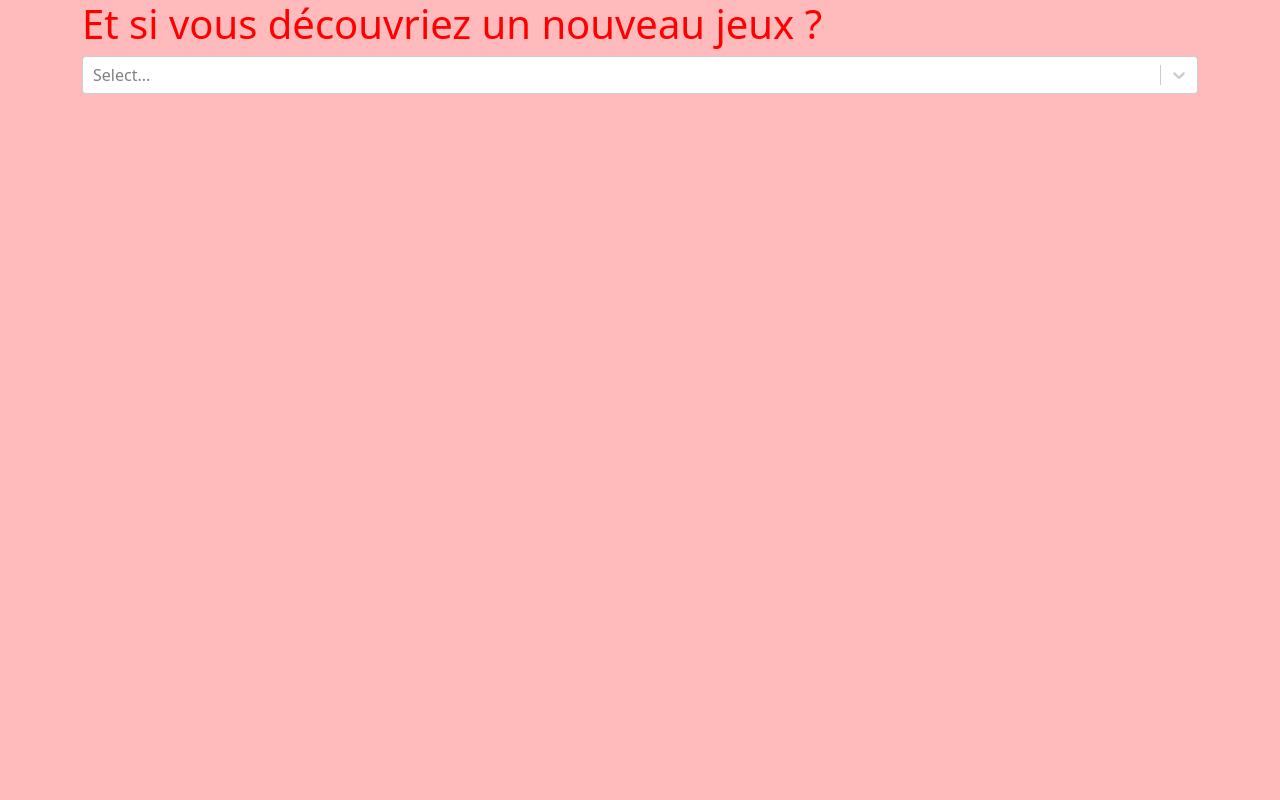
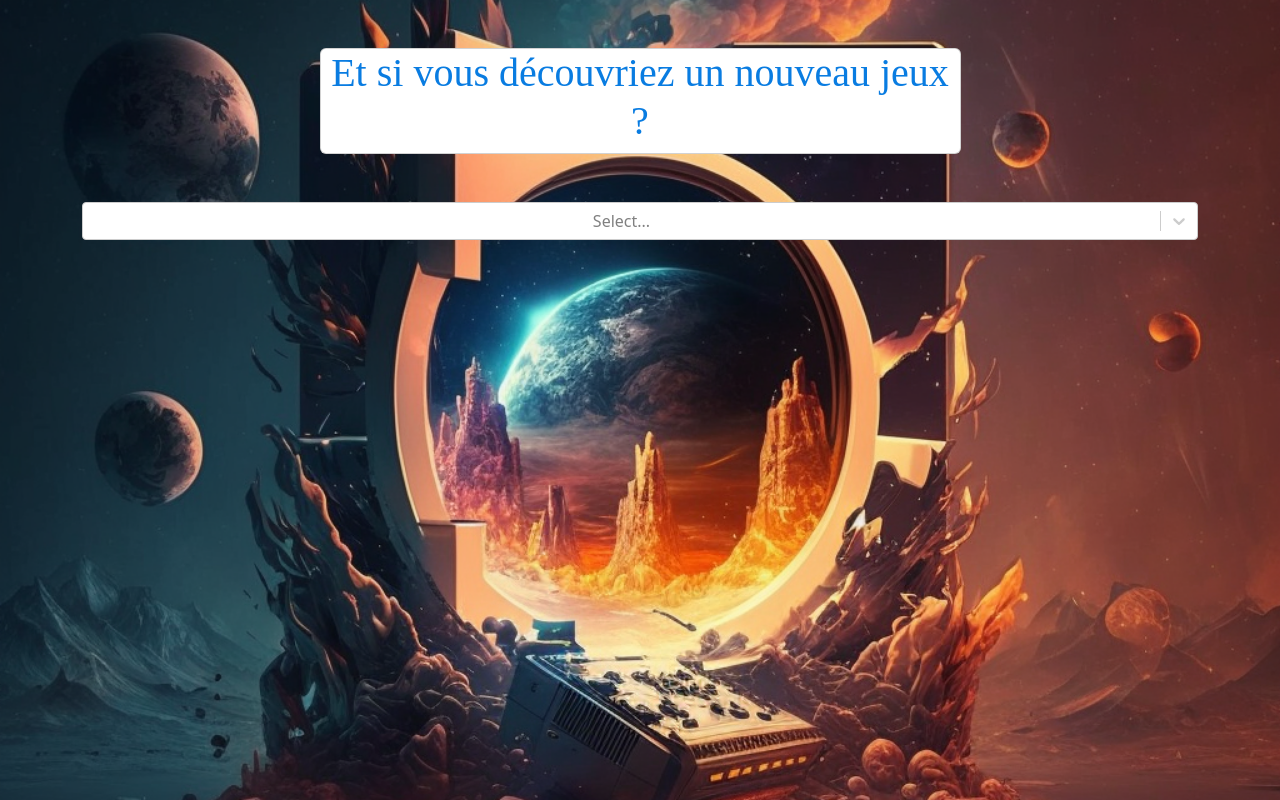
Before and after one commit to hitochix06/app-jeuxvideo, a Next.js app: page / in a window 1280 px wide. Built offline with nearby package versions, Linux system fonts and the light colour scheme; no server answers.

Commit message:
changement barre

```diff
--- a/pages/index.js
+++ b/pages/index.js
@@ -1,16 +1,20 @@
 import Select from 'react-select'
-import { Inter } from 'next/font/google'
-
-
-const inter = Inter({ subsets: ['latin'] })
+import styles from '../styles/page.module.scss'
+import Card from 'react-animated-3d-card'
+import { useState, useEffect } from 'react'
 
 export default function Home() {
 
+  const [games, setGames] = useState([]);
   const loadRandomGames = async (nb) => {
     const response = await fetch(`/api/igdb/randomgames?nb=${nb}`);
     const data = await response.json();
+    setGames(data);
   }
 
+  useEffect(() => {
+    loadRandomGames(10);
+  }, []);
 
 
   const options = [
@@ -21,11 +25,27 @@ export default function Home() {
 
 
   return (
-    <>
-      <main className='container' >
-        <h1>Et si vous découvriez un nouveau jeux ?</h1>
-        <Select options={options} />
-      </main>
-    </>
+    <main className={styles.background}>
+      <div className="container text-center">
+        <div className="row">
+          <div className="col">
+          </div>
+          <div className="col-7 mt-5">
+            <div className="card ">
+              <div classn="card-body">
+                <h1 className={styles.titre}>Et si vous découvriez un nouveau jeux ?</h1>
+              </div>
+            </div>
+          </div>
+          <div className="col">
+          </div>
+          <Select options={options} className='mt-5' />
+        </div>
+
+      </div>
+    </main>
   )
+
+
+
 }
--- a/styles/global.scss
+++ b/styles/global.scss
@@ -1,4 +1,4 @@
 // Scss qui s'applique de partout
 body {
-  color: red;
+  color: rgb(255, 0, 0);
 }
--- /dev/null
+++ b/styles/page.module.scss
@@ -0,0 +1,16 @@
+.titre {
+  text-align: center;
+  font-family: "Times New Roman", Times, serif;
+  color: rgb(9, 124, 225);
+
+}
+
+
+.background {
+ background-image: url('../public/images/fondecran.png');
+ background-size: cover;
+ background-position: center center;
+ background-repeat: no-repeat;
+ height: 100vh;
+//  filter: brightness(70%);
+}
```
Also changed, not shown: public/images/fondEcran.jpg (added), public/images/fondecran.png (added).
